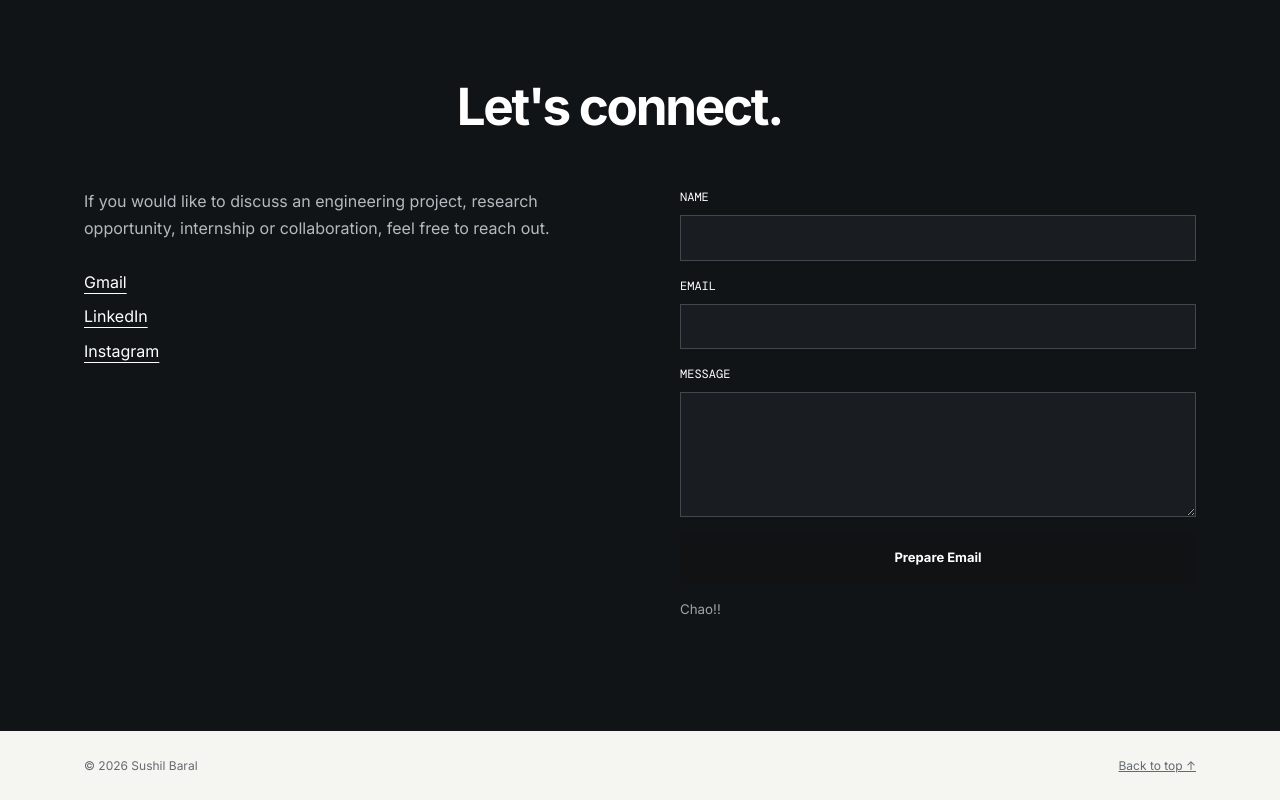
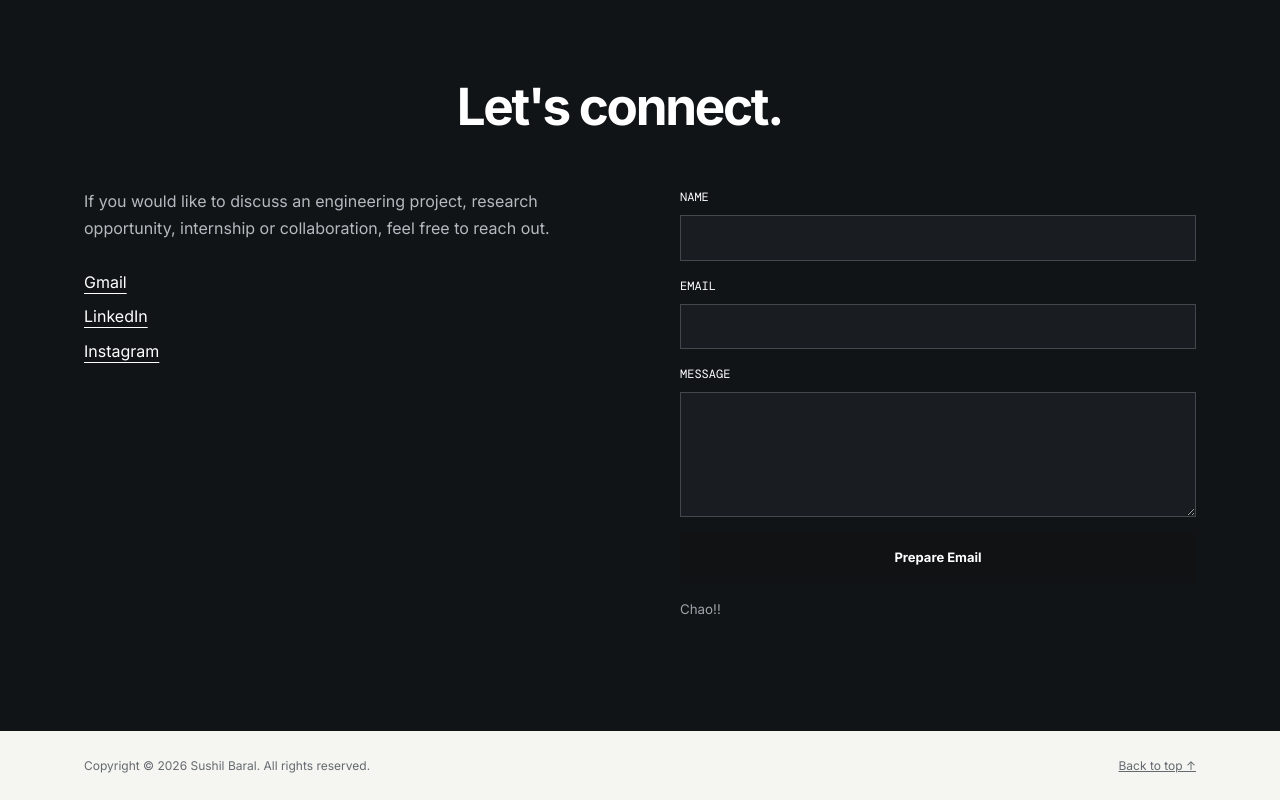
Before and after one commit to Sushil-Baral/Portfolio-Website, a plain HTML site: page index.html in a window 1280 px wide. Shown: the part 4355-5155 px from the top of the page. Drawn offline with nearby package versions, Linux system fonts and the light colour scheme.

Commit message:
copyright update

```diff
--- a/index.html
+++ b/index.html
@@ -839,7 +839,7 @@
 
         <p>
 
-            © 2026 Sushil Baral
+            Copyright © 2026 Sushil Baral. All rights reserved.
 
         </p>
 
```
